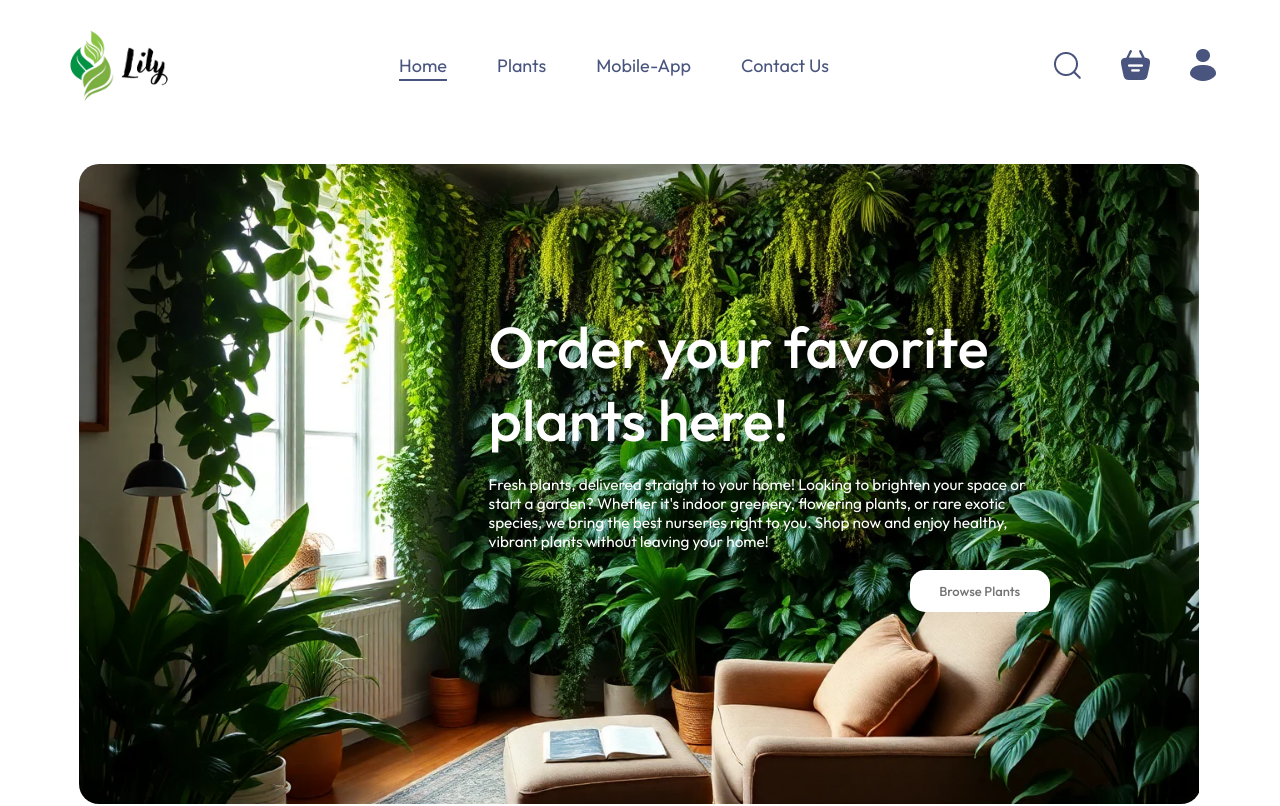
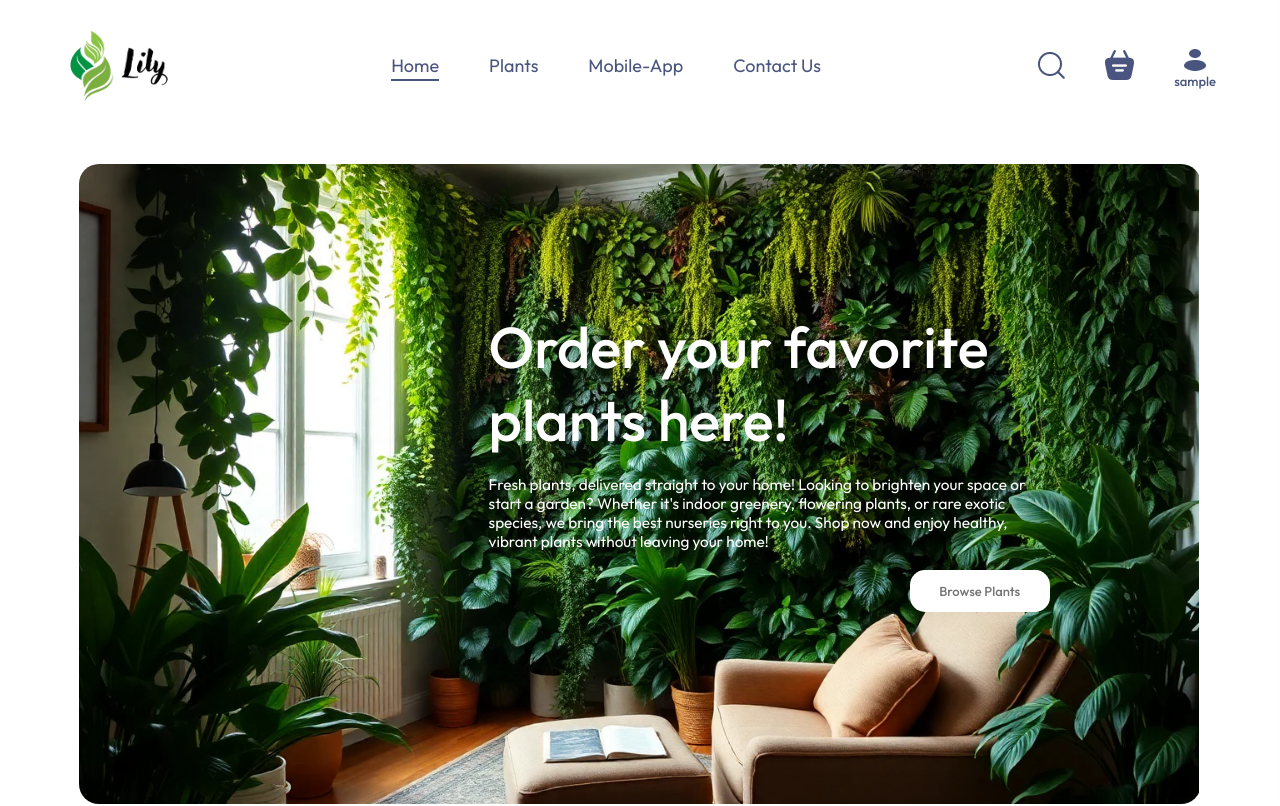
Before and after one commit to harish-nagure/Plants-Shop, a React (Vite) app in the folder frontend/: page / in a window 1280 px wide. Shown: the top 806 px of the page. Built offline with nearby package versions, Linux system fonts and the light colour scheme; no server answers; sample sign-in values are in the browser's storage.

Commit message:
Atharva sadhye

```diff
--- a/frontend/src/components/Login/Login.jsx
+++ b/frontend/src/components/Login/Login.jsx
@@ -6,7 +6,8 @@ import axios from 'axios';
 
 const Login = ({setShowLogin}) => {
 
-    const {url,setToken} = useContext(StoreContext);
+    const { url, setToken, setUsername } = useContext(StoreContext);
+
     const [currentState,setCurrentState] = useState("Sign Up");
     const [data,setData] = useState({name:"",email:"",password:""});
 
@@ -26,11 +27,16 @@ const Login = ({setShowLogin}) => {
         }
 
         const response = await axios.post(newUrl,data);
-        if(response.data.success){
-            setToken(response.data.token);
-            localStorage.setItem("key",response.data.token);
-            setShowLogin(false);
-        }else{
+        if (response.data.success) {
+    setToken(response.data.token);
+    setUsername(response.data.name);
+
+    localStorage.setItem("username", response.data.name);
+    setShowLogin(false);
+}
+
+
+        else{
             alert(response.data.message);
         }
     }
--- a/frontend/src/components/Navbar/Navbar.css
+++ b/frontend/src/components/Navbar/Navbar.css
@@ -230,3 +230,25 @@
     text-align: center;
     border: none;
 }
+
+.profile-wrapper {
+    display: flex;
+    flex-direction: column;
+    align-items: center;
+    justify-content: center;
+    line-height: 1;
+}
+
+.profile-wrapper img {
+    width: 22px;
+    height: 22px;
+    margin-top: 2px;
+}
+
+.profile-name {
+    margin-top: 4px;
+    font-size: 13px;
+    font-weight: 500;
+
+    color: #49557e;
+}
--- a/frontend/src/components/Navbar/Navbar.jsx
+++ b/frontend/src/components/Navbar/Navbar.jsx
@@ -9,11 +9,13 @@ const Navbar = ({ setShowLogin }) => {
 
     const [menu, setMenu] = useState('Home');
     const [sidebarOpen, setSidebarOpen] = useState(false); // <-- New State
-    const { getTotalCartAmount, token, setToken } = useContext(StoreContext);
+    const { getTotalCartAmount, token, setToken, username } = useContext(StoreContext);
+
     const navigate = useNavigate();
 
     const logout = () => {
         localStorage.removeItem("token");
+        localStorage.removeItem("username");
         setToken("");
         navigate("/");
     };
@@ -55,18 +57,28 @@ const Navbar = ({ setShowLogin }) => {
     <button className="desktop-login" onClick={() => setShowLogin(true)}>Sign In</button>
     :
     <div className='navbar-profile desktop-profile'>
-                        <img src={assets.profile_icon} alt="" />
+    <div className="profile-wrapper">
+        <img src={assets.profile_icon} alt="profile" />
+        <span className="profile-name">
+            {localStorage.getItem("username")}
+        </span>
+    </div>
+
     <ul className='navbar-profile-dd'>
+
             <li onClick={() => navigate('/MyOrders')}>
-                                <img src={assets.bag_icon} alt="" /><p>Orders</p>
+                <img src={assets.bag_icon} alt="" />
+                <p>Orders</p>
             </li>
             <hr />
             <li onClick={logout}>
-                                <img src={assets.logout_icon} alt="" /><p>Log Out</p>
+                <img src={assets.logout_icon} alt="" />
+                <p>Log Out</p>
             </li>
         </ul>
     </div>
 }
+
             </div>
         </div>
 
--- a/frontend/src/context/StoreContext.jsx
+++ b/frontend/src/context/StoreContext.jsx
@@ -10,6 +10,9 @@ const StoreContextProvider = (props) => {
 
   // Initialize token from localStorage only once
   const [token, _setToken] = useState(localStorage.getItem("token") || "");
+  const [username, setUsername] = useState(
+  localStorage.getItem("username") || ""
+);
 
   // Custom setter to sync state + localStorage
   const setToken = (newToken) => {
@@ -18,9 +21,11 @@ const StoreContextProvider = (props) => {
     localStorage.setItem("token", newToken);
   } else {
     localStorage.removeItem("token");
+    localStorage.removeItem("username");
+    setUsername("");
   }
+};
 
-  };
   useEffect(() => {
     const loadData = async () => {
       await fetchPlantList();
@@ -83,8 +88,11 @@ const clearCart = () => {
   url,
   token,
   setToken,
-    clearCart
+  clearCart,
+  username,
+  setUsername
 };
+
 
   return (
     <StoreContext.Provider value={contextValue}>
```
Also changed, not shown: 1 other file (tests, documents, lock files or other folders). Lines whose indentation alone changed are shown as unchanged.
